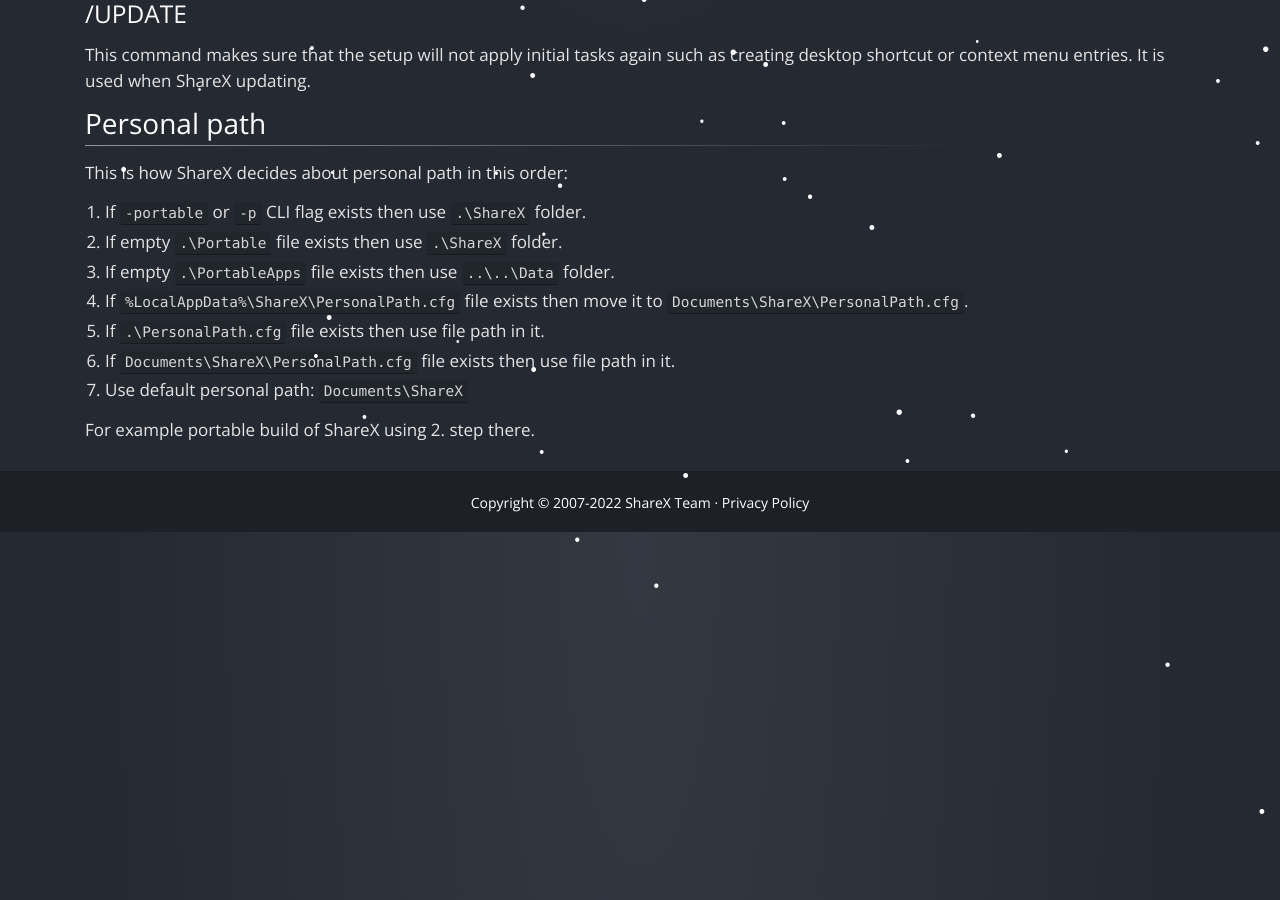
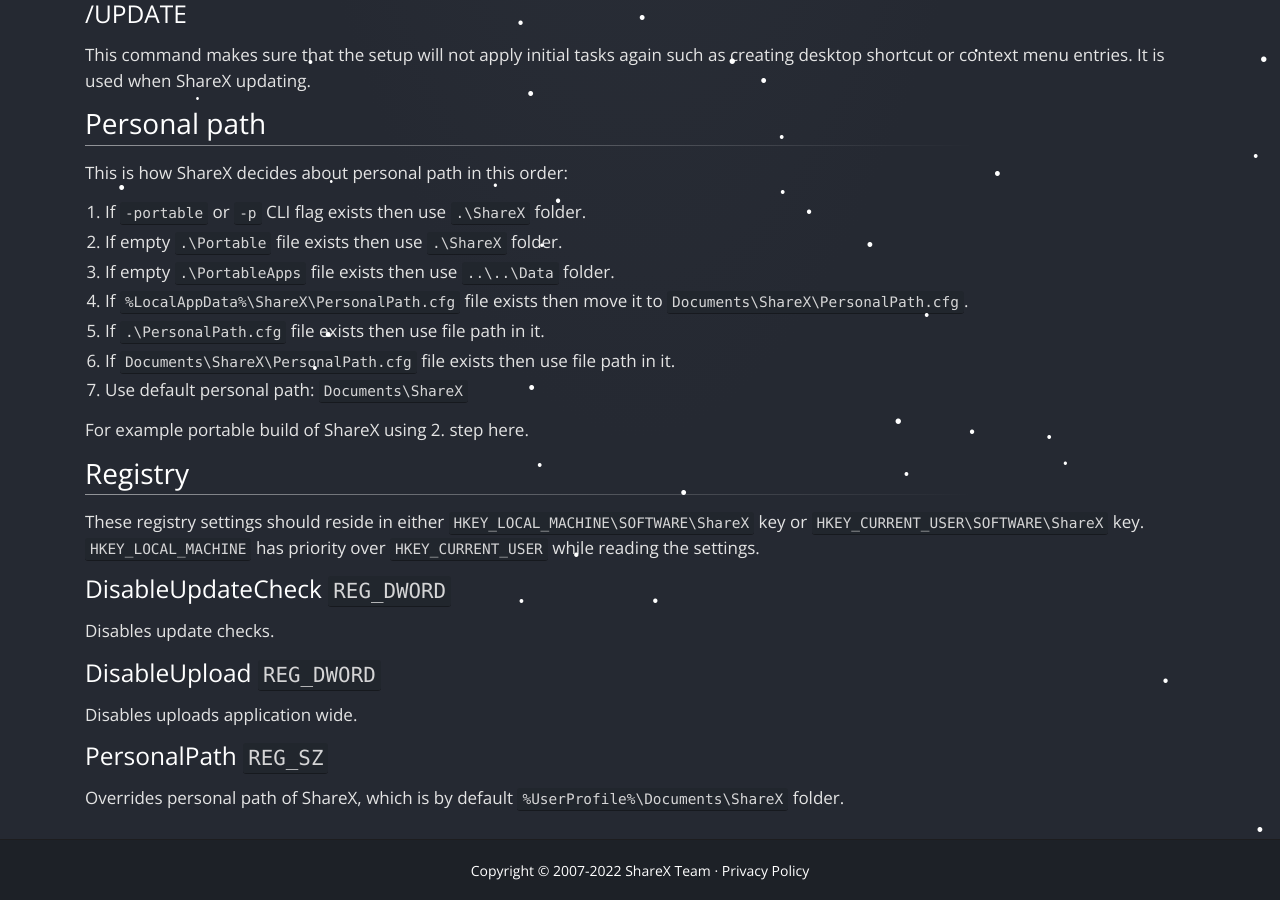
Before and after one commit to ShareX/sharex.github.io, a Jekyll site: the page built from docs/command-line-arguments.md, in a window 1280 px wide and 900 px high, scrolled down 2138 px. Built offline with Jekyll 4.4.1, drawn with Linux system fonts in a browser that asks for light colours.

Commit message:
Added registry settings

```diff
--- a/docs/command-line-arguments.md
+++ b/docs/command-line-arguments.md
@@ -103,4 +103,20 @@
 5. If `Documents\ShareX\PersonalPath.cfg` file exists then use file path in it.
 6. Use default personal path: `Documents\ShareX`
 
-For example portable build of ShareX using 2. step there.
+For example portable build of ShareX using 2. step here.
+
+## Registry
+
+These registry settings should reside in either `HKEY_LOCAL_MACHINE\SOFTWARE\ShareX` key or `HKEY_CURRENT_USER\SOFTWARE\ShareX` key. `HKEY_LOCAL_MACHINE` has priority over `HKEY_CURRENT_USER` while reading the settings.
+
+### DisableUpdateCheck `REG_DWORD`
+
+Disables update checks.
+
+### DisableUpload `REG_DWORD`
+
+Disables uploads application wide.
+
+### PersonalPath `REG_SZ`
+
+Overrides personal path of ShareX, which is by default `%UserProfile%\Documents\ShareX` folder.
```
